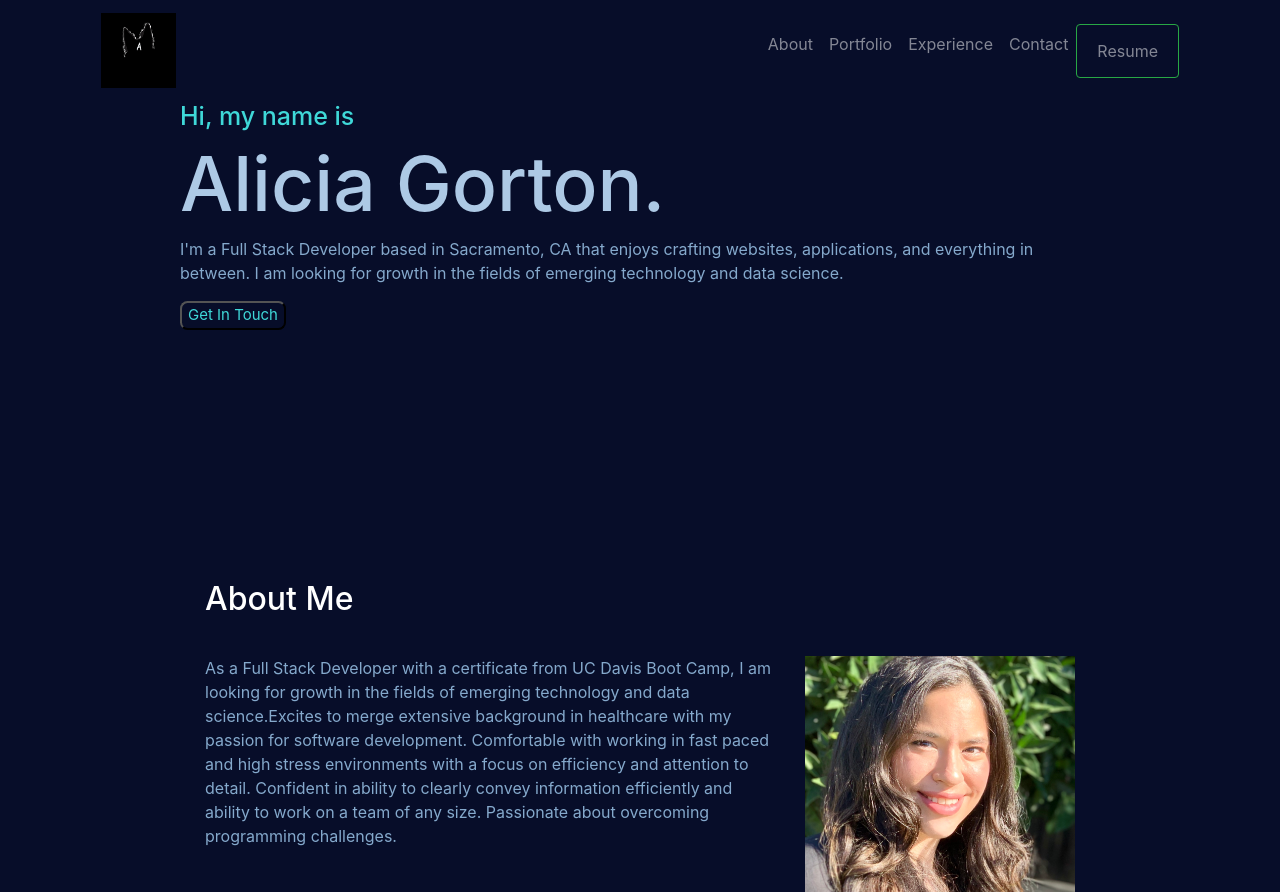
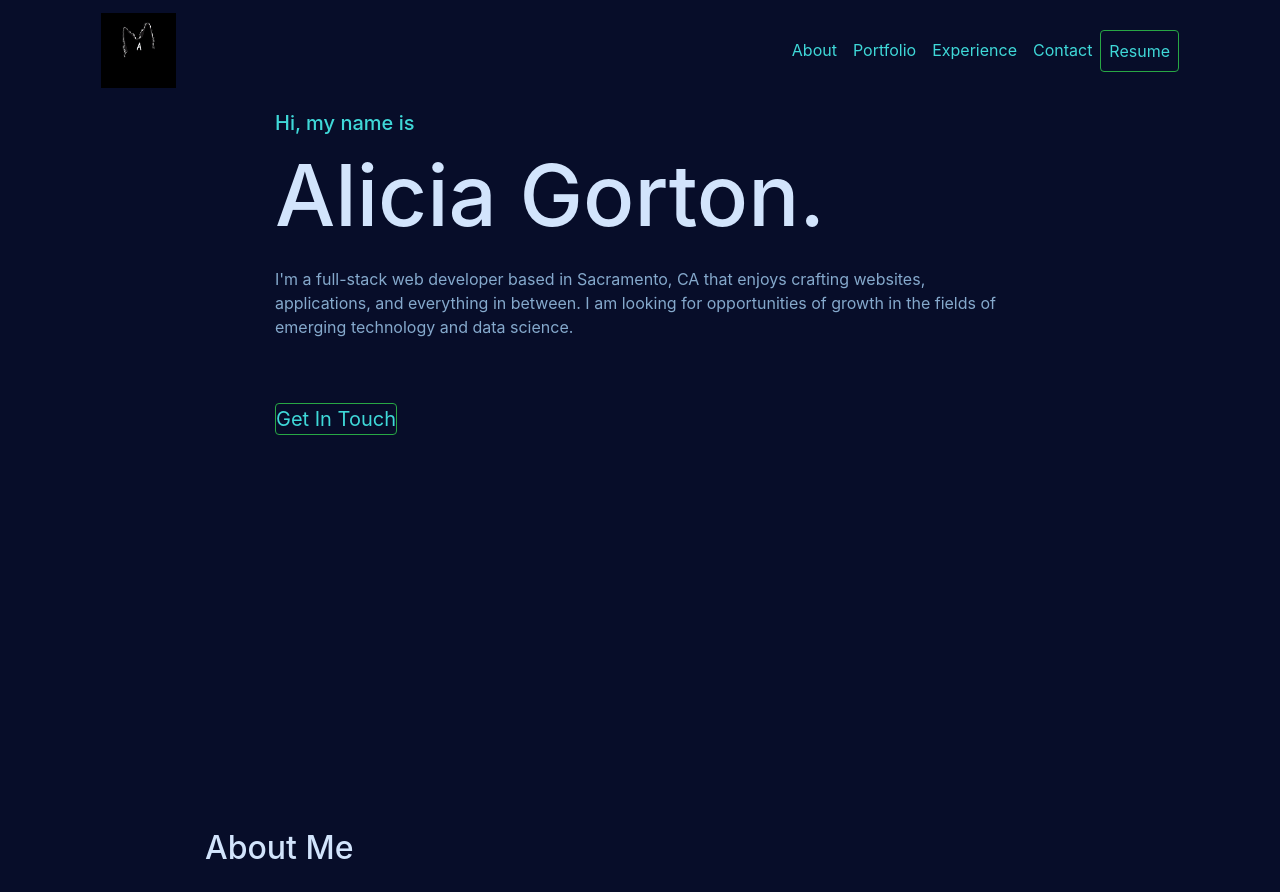
Before and after one commit to aliciagorton/16-Updated-Portfolio-Professional-Materials, a plain HTML site: page index.html in a window 1280 px wide. Shown: the top 892 px of the page. Drawn offline with nearby package versions, Linux system fonts and the light colour scheme.

Commit message:
fixed navbar resume button and added line breaks

```diff
--- a/assets/css/style.css
+++ b/assets/css/style.css
@@ -14,8 +14,38 @@ body{
     background-color: rgb(7, 13, 41);
     color: rgb(63, 216, 216);
 }
-a.nav-link{
+.nav-link{
     color: rgb(63, 216, 216);
+}
+
+#nav-item {
+    color: rgb(63, 216, 216);
+}
+
+/* BODY */
+#hi{
+    color: rgb(63, 216, 216);
+    font-size: 20px;
+    text-align: left;
+    margin-top: 10px;
+    margin-bottom: 10px;
+}
+#name {
+    text-align: left;
+    font-size: 85px;
+    color: rgb(210, 228, 252);
+    margin-top: 10px;
+    margin-bottom: 20px;
+}
+
+#contact-btn {
+    color: rgb(63, 216, 216);
+    font-size: 20px;
+    margin-top: 5px;
+    margin-bottom: 5px;
+}
+.btn {
+    padding: 0rem;
 }
 
 h1{
@@ -63,6 +93,7 @@ p{
     background-color: rgb(7, 13, 41);
 }
 .my_heading {
+    color:rgb(210, 228, 252);
     margin-bottom: 10mm;
 }
 .card{
--- a/index.html
+++ b/index.html
@@ -30,12 +30,12 @@
             </button>
                 <div class="collapse navbar-collapse" id="navbarNavAltMarkup">
                     <div class="navbar-nav ml-md-auto justify-content-end">
-                        <a class="nav-item nav-link mr-auto" href="/#about">About<span class="sr-only">(current)</span></a>
-                        <a class="nav-item nav-link mr-auto" href="/#portfolio">Portfolio</a>
-                        <a class="nav-item nav-link mr-auto" href="/#experience">Experience</a>
-                        <a class="nav-item nav-link mr-auto" href="/#contact">Contact</a>
-                        <button class="btn btn-outline-success mr-auto my-2 my-sm-0" type="submit">
-                            <a class="nav-link" href="/resume.pdf" class="resume-button">Resume</a>
+                        <a class="nav-item nav-link mr-auto" id="nav-item" href="/#about">About<span class="sr-only">(current)</span></a>
+                        <a class="nav-item nav-link mr-auto" id="nav-item" href="/#portfolio">Portfolio</a>
+                        <a class="nav-item nav-link mr-auto" id="nav-item" href="/#experience">Experience</a>
+                        <a class="nav-item nav-link mr-auto" id="nav-item" href="/#contact">Contact</a>
+                        <button class="btn btn-outline-success mr-auto" type="submit">
+                            <a class="nav-link resume-btn" id="nav-item" href="/resume.pdf">Resume</a>
                         </button>
                     </div>
                 </div>
@@ -47,16 +47,17 @@
         <main>
             <section class="main_container">
                 <div class="row">
-                    <div class="col-lg-10 mx-auto">
-                        <h3>Hi, my name is</h3>
-                        <h1>Alicia Gorton.</h1>
+                    <div class="col-lg-8 mx-auto">
+                        <h3 id="hi">Hi, my name is</h3>
+                        <h1 id="name">Alicia Gorton.</h1>
                         <p class="justify-content-center">
-                            I'm a Full Stack Developer based in Sacramento, CA that enjoys crafting websites, applications, and everything in between. I am looking for growth in the fields of emerging technology and data science.
+                            I'm a full-stack web developer based in Sacramento, CA that enjoys crafting websites, applications, and everything in between. I am looking for opportunities of growth in the fields of emerging technology and data science.
                         </p>
-                        <button class="contact_btn justify-content-center">
-                            Get In Touch
+                        <br>
+                        <br>
+                        <button class="btn btn-outline-success mr-auto" type="submit">
+                            <a id="contact-btn" href="/#contact">Get In Touch</a>
                         </button>
-
                     </div>
                 </div>
             </section>
@@ -70,6 +71,13 @@
             <br>
             <br>
             <br>
+            <br>
+            <br>
+            <br>
+            <br>
+            <br>
+            <br>
+
             <!-- About -->
             <section class="container-fluid">
                 <div class="inner col-lg-10 mx-auto">
```
